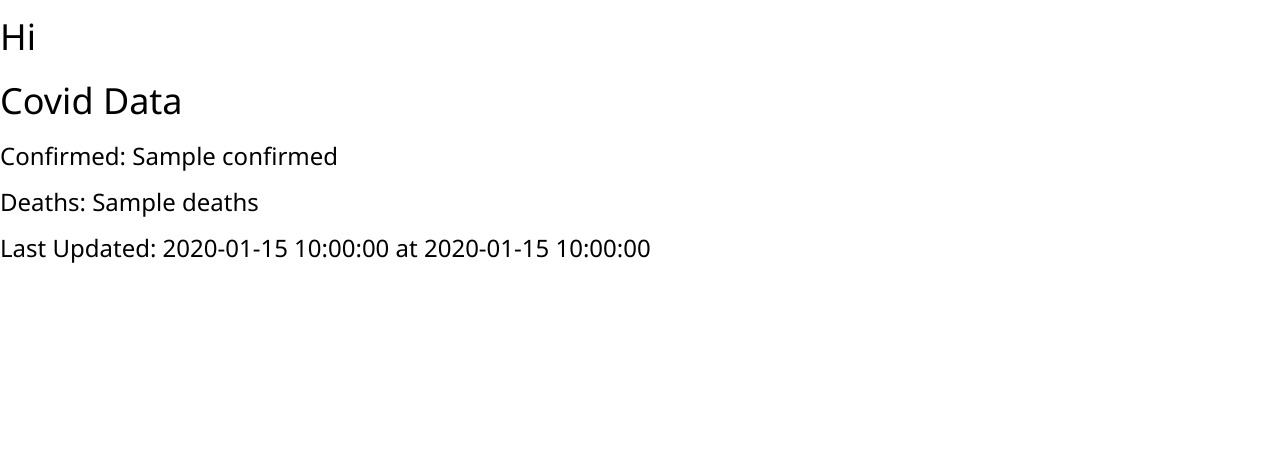
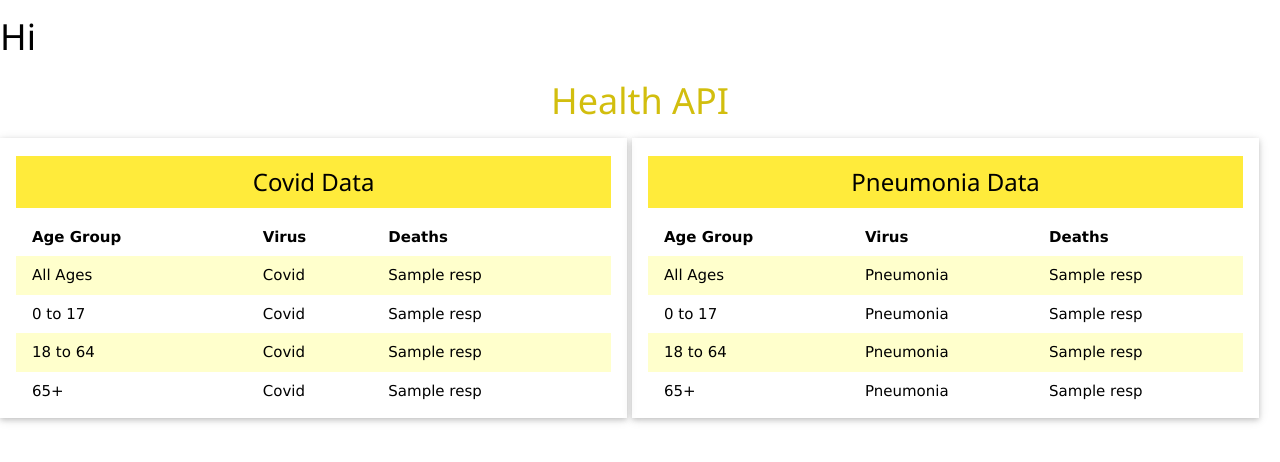
Before and after one commit to mordy-python/apiviz, a Flask app: template templates/covid.html in a window 1280 px wide. Shown: the part 39-501 px from the top of the page. Run offline with Flask 2, Linux system fonts and the light colour scheme; the template is opened without the code that fills it: most values are stand-ins (such as "Sample title", 1, 10 or a date in 2020).

Commit message:
Added health data

```diff
--- a/templates/covid.html
+++ b/templates/covid.html
@@ -1,7 +1,65 @@
 {% extends 'base.html' %}
 {% block content %}
-<h1>Covid Data</h1>
-<h3>Confirmed: {{resp.confirmed}}</h3>
-<h3>Deaths: {{resp.deaths}}</h3>
-<h3>Last Updated: {{dateUpdated}} at {{timeUpdated}}</h3>
+<h1 class="w3-center w3-text-yellow">Health API</h1>
+<div class="virus-data w3-card w3-padding">
+    <h3 class="w3-padding w3-yellow w3-center">Covid Data</h3>
+    <table class="w3-table">
+        <tr>
+            <th>Age Group</th>
+            <th>Virus</th>
+            <th>Deaths</th>
+        </tr>
+        <tr class="w3-pale-yellow">
+            <td>All Ages</td>
+            <td>Covid</td>
+            <td>{{resp[0]}}</td>
+        </tr>
+
+        <tr>
+            <td>0 to 17</td>
+            <td>Covid</td>
+            <td>{{resp[2]}}</td>
+        </tr>
+        <tr class="w3-pale-yellow">
+            <td>18 to 64</td>
+            <td>Covid</td>
+            <td>{{resp[4]}}</td>
+        </tr>
+        <tr>
+            <td>65+</td>
+            <td>Covid</td>
+            <td>{{resp[6]}}</td>
+        </tr>
+    </table>
+</div>
+<div class="virus-data w3-card w3-padding">
+    <h3 class="w3-padding w3-yellow w3-center">Pneumonia Data</h3>
+    <table class="w3-table">
+        <tr>
+            <th>Age Group</th>
+            <th>Virus</th>
+            <th>Deaths</th>
+        </tr>
+        <tr class="w3-pale-yellow">
+            <td>All Ages</td>
+            <td>Pneumonia</td>
+            <td>{{resp[1]}}</td>
+        </tr>
+        <tr>
+            <td>0 to 17</td>
+            <td>Pneumonia</td>
+            <td>{{resp[3]}}</td>
+        </tr>
+        <tr class="w3-pale-yellow">
+            <td>18 to 64</td>
+            <td>Pneumonia</td>
+            <td>{{resp[5]}}</td>
+        </tr>
+        <tr>
+            <td>65+</td>
+            <td>Pneumonia</td>
+            <td>{{resp[7]}}</td>
+        </tr>
+    </table>
+</div>
 {% endblock content %}
```
